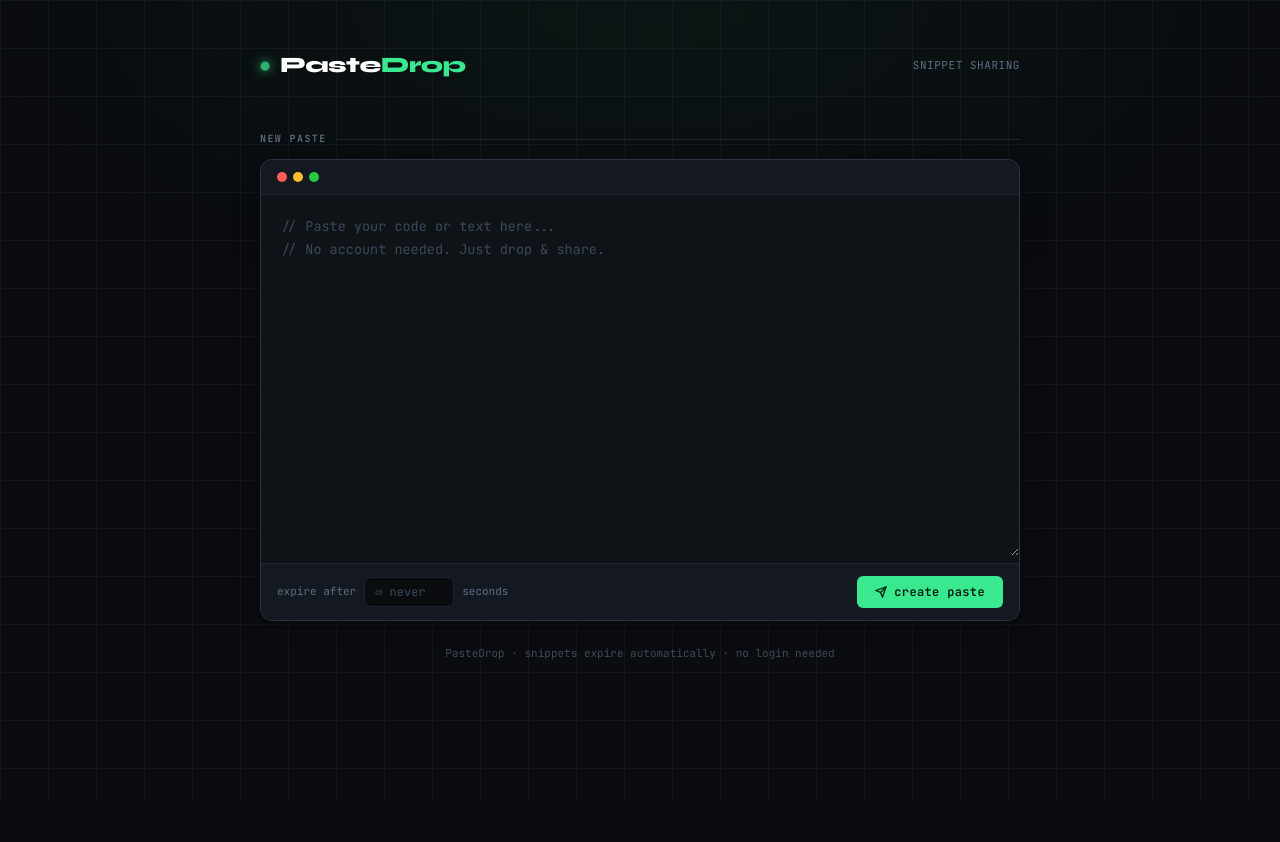
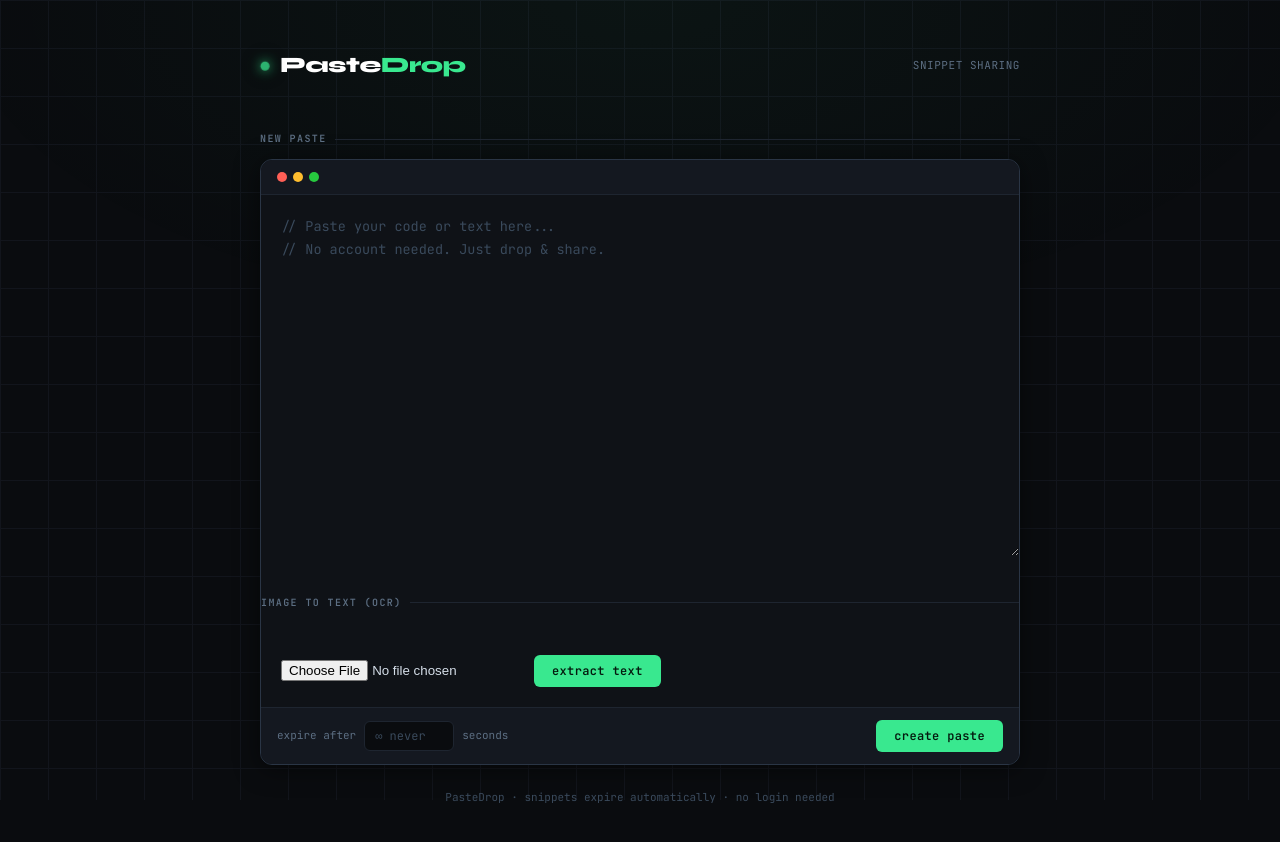
Before and after one commit to ayushkalra09/pastedrop-frontend, a React (Vite) app: page / in a window 1280 px wide. Shown: the top 842 px of the page. Before the commit the page ends 800 px from the top, so only its background shows below. Built offline with nearby package versions, Linux system fonts and the light colour scheme; no server answers.

Commit message:
Added ocr support

```diff
--- a/src/pages/Home.jsx
+++ b/src/pages/Home.jsx
@@ -1,14 +1,18 @@
 import { useState } from 'react'
 import { Link } from 'react-router-dom'
-import { createPaste } from '../services/api'
+import { createPaste, createOcrPaste } from '../services/api'
 
 export default function Home() {
   const [content, setContent] = useState('')
-  const [ttl, setTtl]         = useState('')
+  const [ttl, setTtl] = useState('')
   const [loading, setLoading] = useState(false)
-  const [result, setResult]   = useState(null)
-  const [error, setError]     = useState(null)
+  const [result, setResult] = useState(null)
+  const [error, setError] = useState(null)
+  const [imageFile, setImageFile] = useState(null)
 
+  // =============================
+  // TEXT PASTE SUBMIT
+  // =============================
   const handleSubmit = async () => {
     if (!content.trim()) {
       setError('Content cannot be empty.')
@@ -53,11 +57,60 @@ export default function Home() {
     }
   }
 
+  // =============================
+  // OCR IMAGE UPLOAD
+  // =============================
+  const handleOcrUpload = async () => {
+    if (!imageFile) {
+      setError('Please select an image.')
+      return
+    }
+
+    setLoading(true)
+    setError(null)
+    setResult(null)
+
+    try {
+      const base64 = await convertToBase64(imageFile)
+
+      const data = await createOcrPaste({
+        base64Image: base64.split(',')[1],
+        ttl: ttl !== '' ? Number(ttl) : null
+      })
+
+      setResult(data)
+      setImageFile(null)
+      setTtl('')
+    } catch (err) {
+      const msg =
+        err.response?.data?.message ||
+        err.response?.data?.error ||
+        err.message ||
+        'OCR failed.'
+      setError(msg)
+    } finally {
+      setLoading(false)
+    }
+  }
+
+  // =============================
+  // BASE64 HELPER
+  // =============================
+  const convertToBase64 = (file) => {
+    return new Promise((resolve, reject) => {
+      const reader = new FileReader()
+      reader.readAsDataURL(file)
+      reader.onload = () => resolve(reader.result)
+      reader.onerror = error => reject(error)
+    })
+  }
+
   const charCount = content.length
 
   return (
     <div className="page">
       <div className="container">
+
         {/* Brand */}
         <header className="brand">
           <div className="brand-dot" />
@@ -65,7 +118,7 @@ export default function Home() {
           <div className="brand-tag">snippet sharing</div>
         </header>
 
-        {/* Editor panel */}
+        {/* TEXT EDITOR PANEL */}
         <p className="section-label">new paste</p>
         <div className="panel">
           <div className="panel-header">
@@ -88,9 +141,35 @@ export default function Home() {
             autoFocus
           />
 
+          {/* OCR SECTION */}
+          <p className="section-label" style={{ marginTop: '32px' }}>
+            image to text (OCR)
+          </p>
+
+          <div style={{ padding: '20px' }}>
+            <input
+              type="file"
+              accept="image/*"
+              onChange={(e) => setImageFile(e.target.files[0])}
+              disabled={loading}
+            />
+
+            <button
+              type="button"
+              className="btn btn-primary"
+              style={{ marginTop: '12px' }}
+              onClick={handleOcrUpload}
+              disabled={loading}
+            >
+              {loading ? 'processing…' : 'extract text'}
+            </button>
+          </div>
+
+          {/* TOOLBAR */}
           <div className="toolbar">
             <div className="ttl-group">
               <span className="ttl-label">expire after</span>
+
               <input
                 className="ttl-input"
                 type="number"
@@ -102,23 +181,28 @@ export default function Home() {
                 onChange={(e) => {
                   const value = e.target.value
 
-    // Allow empty (for never)
                   if (value === '') {
                     setTtl('')
                     return
                   }
 
-    // Only allow positive integers
                   if (/^[0-9]+$/.test(value)) {
                     setTtl(value)
                   }
                 }}
                 disabled={loading}
               />
+
               <span className="ttl-label">seconds</span>
             </div>
 
-            <span style={{ marginLeft: 'auto', fontSize: '11px', color: 'var(--text-muted)' }}>
+            <span
+              style={{
+                marginLeft: 'auto',
+                fontSize: '11px',
+                color: 'var(--text-muted)'
+              }}
+            >
               {charCount > 0 ? `${charCount.toLocaleString()} chars` : ''}
             </span>
 
@@ -127,44 +211,26 @@ export default function Home() {
               onClick={handleSubmit}
               disabled={loading}
             >
-              {loading ? (
-                <>
-                  <svg width="12" height="12" viewBox="0 0 24 24" fill="none" stroke="currentColor" strokeWidth="2.5">
-                    <path d="M12 2v4M12 18v4M4.93 4.93l2.83 2.83M16.24 16.24l2.83 2.83M2 12h4M18 12h4M4.93 19.07l2.83-2.83M16.24 7.76l2.83-2.83">
-                      <animateTransform attributeName="transform" type="rotate" from="0 12 12" to="360 12 12" dur="0.8s" repeatCount="indefinite"/>
-                    </path>
-                  </svg>
-                  uploading…
-                </>
-              ) : (
-                <>
-                  <svg width="12" height="12" viewBox="0 0 24 24" fill="none" stroke="currentColor" strokeWidth="2.5">
-                    <line x1="22" y1="2" x2="11" y2="13"/>
-                    <polygon points="22 2 15 22 11 13 2 9 22 2"/>
-                  </svg>
-                  create paste
-                </>
-              )}
+              {loading ? 'uploading…' : 'create paste'}
             </button>
           </div>
         </div>
 
-        {/* Error */}
+        {/* ERROR */}
         {error && (
           <div className="notice notice-error" style={{ marginTop: '16px' }}>
-            <svg width="16" height="16" viewBox="0 0 24 24" fill="none" stroke="currentColor" strokeWidth="2" style={{ flexShrink: 0, marginTop: '1px' }}>
-              <circle cx="12" cy="12" r="10"/><line x1="12" y1="8" x2="12" y2="12"/><line x1="12" y1="16" x2="12.01" y2="16"/>
-            </svg>
             {error}
           </div>
         )}
 
-        {/* Success */}
+        {/* SUCCESS */}
         {result && (
           <div className="success-card">
             <div className="success-header">
               <div className="success-icon">✓</div>
-              <div className="success-title">Paste created successfully</div>
+              <div className="success-title">
+                Paste created successfully
+              </div>
             </div>
 
             <div className="key-display">
@@ -172,12 +238,10 @@ export default function Home() {
               <span className="key-value">{result.keyID}</span>
             </div>
 
-            <Link className="paste-link" to={`/paste/${result.keyID}`}>
-              <svg width="13" height="13" viewBox="0 0 24 24" fill="none" stroke="currentColor" strokeWidth="2">
-                <path d="M18 13v6a2 2 0 0 1-2 2H5a2 2 0 0 1-2-2V8a2 2 0 0 1 2-2h6"/>
-                <polyline points="15 3 21 3 21 9"/>
-                <line x1="10" y1="14" x2="21" y2="3"/>
-              </svg>
+            <Link
+              className="paste-link"
+              to={`/paste/${result.keyID}`}
+            >
               View paste → /paste/{result.keyID}
             </Link>
           </div>
--- a/src/services/api.js
+++ b/src/services/api.js
@@ -4,6 +4,13 @@ const api = axios.create({
   baseURL: import.meta.env.VITE_API_BASE_URL,
   headers: { 'Content-Type': 'application/json' },
 })
+
+export const createOcrPaste = async ({ base64Image, ttl }) => {
+  const body = { base64Image }
+  if (ttl && !isNaN(ttl) && Number(ttl) > 0) body.ttl = Number(ttl)
+  const { data } = await api.post('/ocr', body)
+  return data
+}
 
 export const createPaste = async ({ content, ttl }) => {
   const body = { content }
```
Lines whose indentation alone changed are shown as unchanged.
